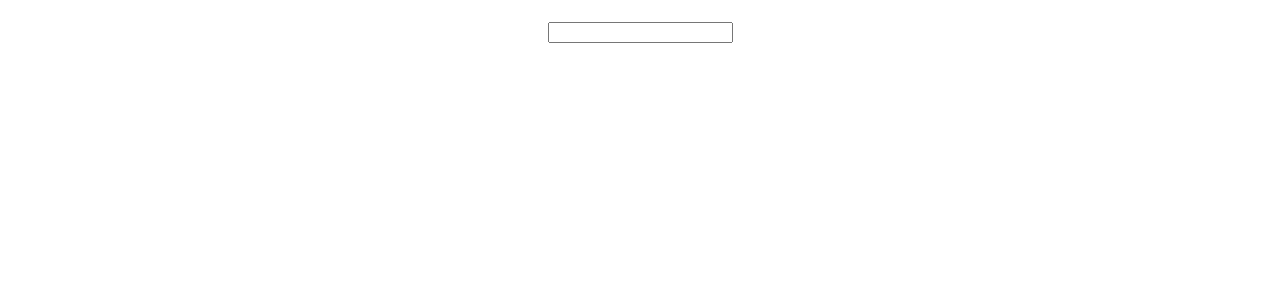
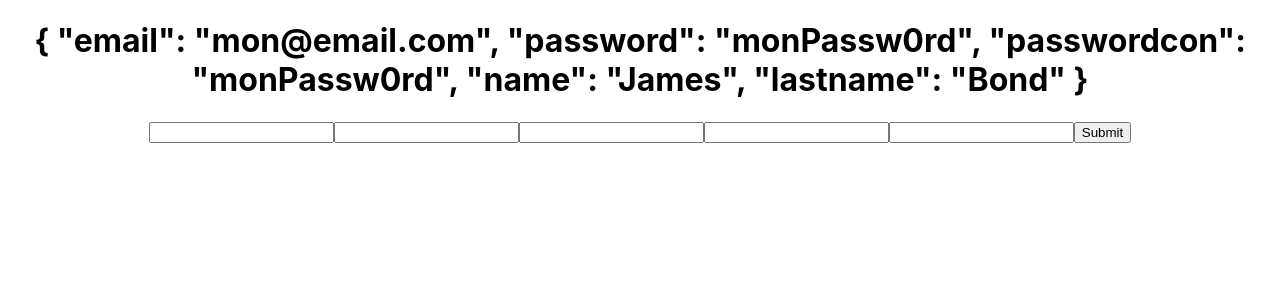
Before and after one commit to seymonyu/Homers-Odyssey, a React (Create React App) app in the folder front/homer-app/: page / in a window 1280 px wide. Shown: the top 300 px of the page. Built offline with nearby package versions, Linux system fonts and the light colour scheme.

Commit message:
quest020

```diff
--- a/front/homer-app/src/SignUp.js
+++ b/front/homer-app/src/SignUp.js
@@ -1,20 +1,68 @@
 import React, { Component } from "react";
 
 class SignUp extends Component {
-  constructor(props) {
-    super(props);
-    this.state = { value: "" };
-    this.updateEmailField = this.updateEmailField.bind(this);
-  }
+  state = {
+    email: "mon@email.com",
+    password: "monPassw0rd",
+    passwordcon: "monPassw0rd",
+    name: "James",
+    lastname: "Bond"
+  };
 
-  updateEmailField(event) {
-    this.setState({ email: event.target.value });
-  }
+  updateEmailField = event => {
+    this.setState({
+      email: event.target.value
+    });
+  };
+
+  updateNameField = event => {
+    this.setState({
+      name: event.target.value
+    });
+  };
+  updateLastNameField = event => {
+    this.setState({
+      lastname: event.target.value
+    });
+  };
+  updatePasswordField = event => {
+    this.setState({
+      password: event.target.value
+    });
+  };
+  updatePasswordconField = event => {
+    this.setState({
+      password: event.target.value
+    });
+  };
+  handleSubmit = () => {
+    console.log(this.state);
+  };
   render() {
     return (
       <div>
-        <h1> {this.state.email} </h1>
-        <input onChange={this.updateEmailField} type="email" name="email" />
+        <h1>{JSON.stringify(this.state, 1, 1)}</h1>
+        <form onSubmit={this.handleSubmit}>
+          <input onChange={this.updateEmailField} type="email" name="email" />
+          <input
+            onChange={this.updatePasswordField}
+            type="text"
+            name="password"
+          />
+          <input
+            onChange={this.updatePasswordconField}
+            type="text"
+            name="passwordcon"
+          />
+          <input onChange={this.updateNameField} type="text" name="name" />
+          <input
+            onChange={this.updateLastNameField}
+            type="text"
+            name="lastname"
+          />
+
+          <input type="submit" value="Submit" />
+        </form>
       </div>
     );
   }
```
